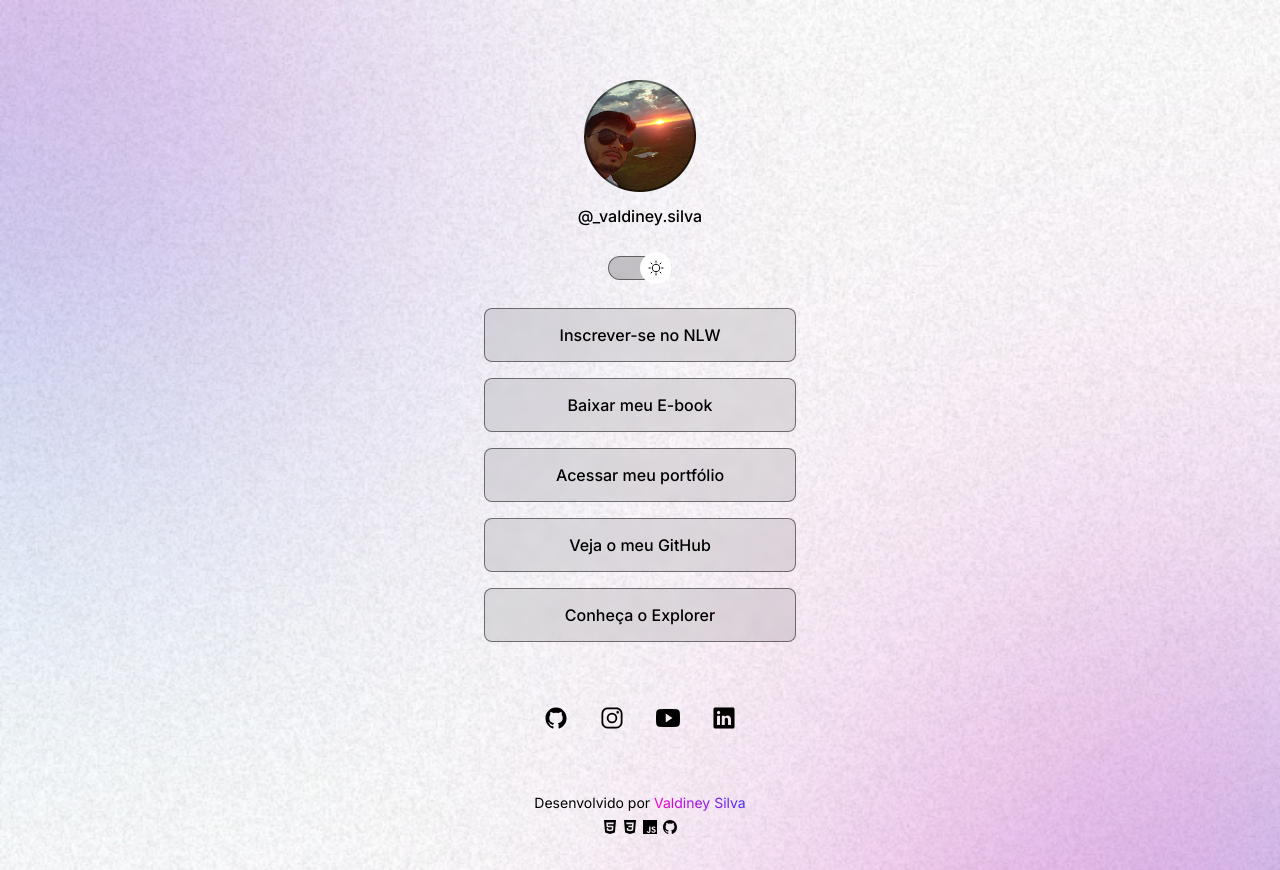
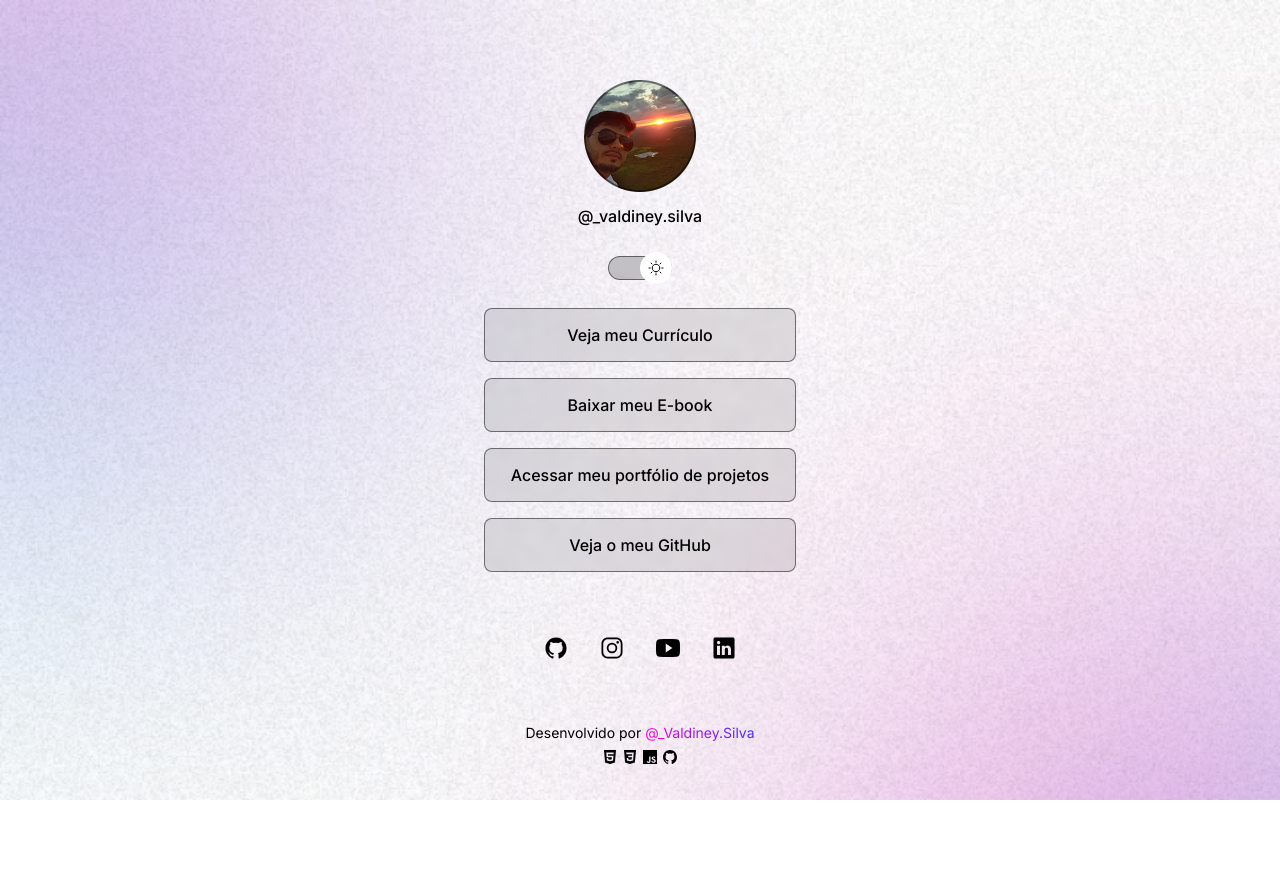
Before and after one commit to valldiney/PaginaPessoal, a plain HTML site: page index.html in a window 1280 px wide. Both pictures are taken after a click on the element 640 px from the left and 268 px from the top of the page. After the commit the page ends 800 px from the top, so only its background shows below. Drawn offline with nearby package versions, Linux system fonts and the light colour scheme.

Commit message:
Melhorado os textos das listas, adicionado a descrição da imagem no modo light e adicionado o IG do instagram no footer

```diff
--- a/index.html
+++ b/index.html
@@ -32,13 +32,13 @@
       </div>
       <ul>
         <li>
-          <a href="#">Inscrever-se no NLW</a>
+          <a href="#">Veja meu Currículo</a>
         </li>
         <li>
           <a href="#">Baixar meu E-book</a>
         </li>
         <li>
-          <a href="#">Acessar meu portfólio</a>
+          <a href="#">Acessar meu portfólio de projetos</a>
         </li>
         <li>
           <a
@@ -46,9 +46,6 @@
             target="_blank"
             >Veja o meu GitHub</a
           >
-        </li>
-        <li>
-          <a href="#" target="_blank">Conheça o Explorer</a>
         </li>
       </ul>
       <div id="social-links">
@@ -67,7 +64,7 @@
       </div>
       <footer>
         <p>
-          Desenvolvido por <a href="https://instagram.com/_valdiney.silva">Valdiney Silva</a>
+          Desenvolvido por <a href="https://instagram.com/_valdiney.silva">@_Valdiney.Silva</a>
           <br>
           <ion-icon name="logo-html5"></ion-icon>
           <ion-icon name="logo-css3"></ion-icon>
--- a/script.js
+++ b/script.js
@@ -5,10 +5,15 @@ function toggleMode() {
   // pegar a tag imagem
   const image = document.querySelector("#profile img")
 
+  let modeLight = html.classList.contains("light")
   // substituir a imagem
-      // se tiver light mode adicionar a imagem
-      //se tiver sem light mode manter a imagem normal
-  html.classList.contains("light")
+  // se tiver light mode adicionar a imagem
+  //se tiver sem light mode manter a imagem normal
+  modeLight
     ? image.setAttribute("src", "./assets/mobile/avatar-light.png")
     : image.setAttribute("src", "./assets/mobile/avatar.png")
+
+  modeLight
+    ? image.setAttribute("alt","Foto de Valdiney sorrindo usando óculos e camisa preta barba e fundo restaurante na praia")
+    : image.setAttribute("alt","Selfie de Valdiney neutro usando óculos e camisa branca com o nascer do sol no fundo")
 }
--- a/style.css
+++ b/style.css
@@ -94,7 +94,7 @@ body * {
 .light #switch button {
   right: 0;
   left: initial;
-transition: .9s;
+  transition: .9s;
 }
 #switch span {
   display: block;
@@ -105,6 +105,7 @@ transition: .9s;
   backdrop-filter: blur(4px);
   -webkit-backdrop-filter: blur(4px);
   border-radius: 9999px;
+  cursor: pointer;
 }
 /*#container li {
   text-align: center;
```
